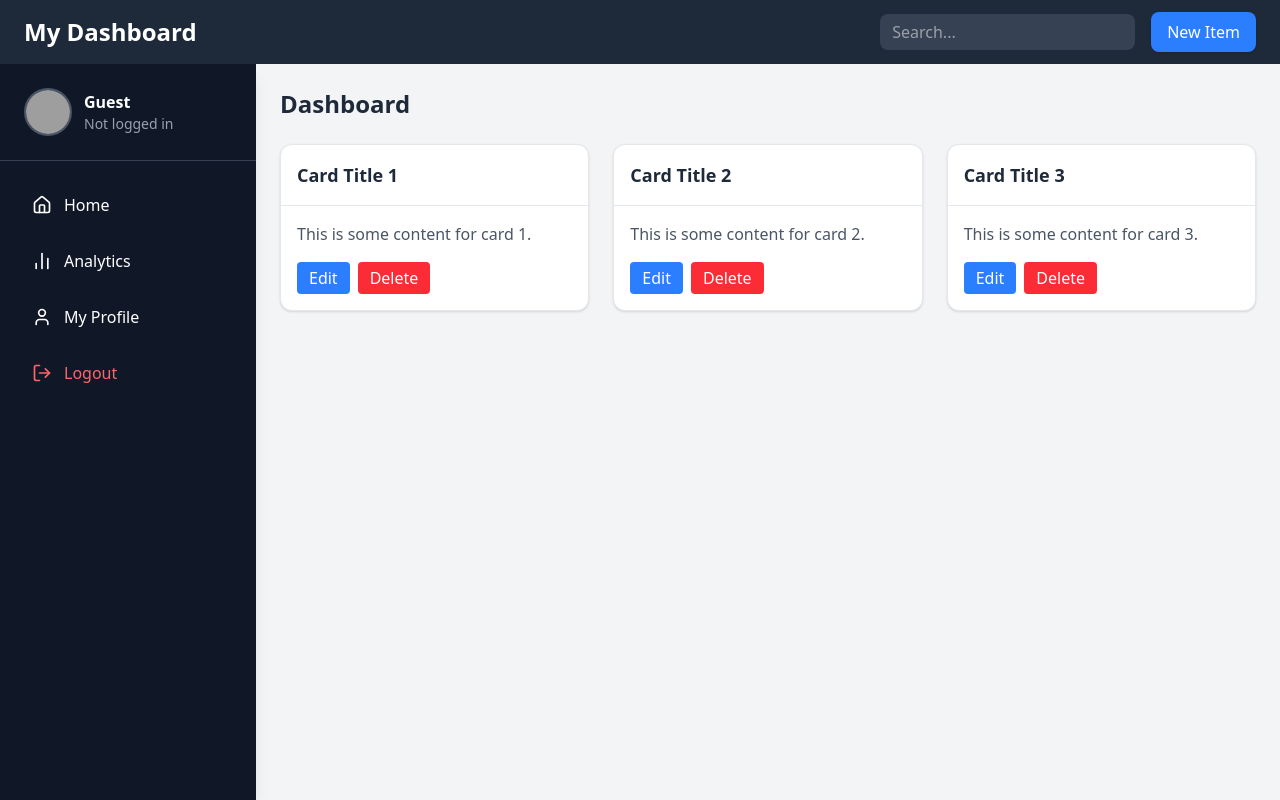
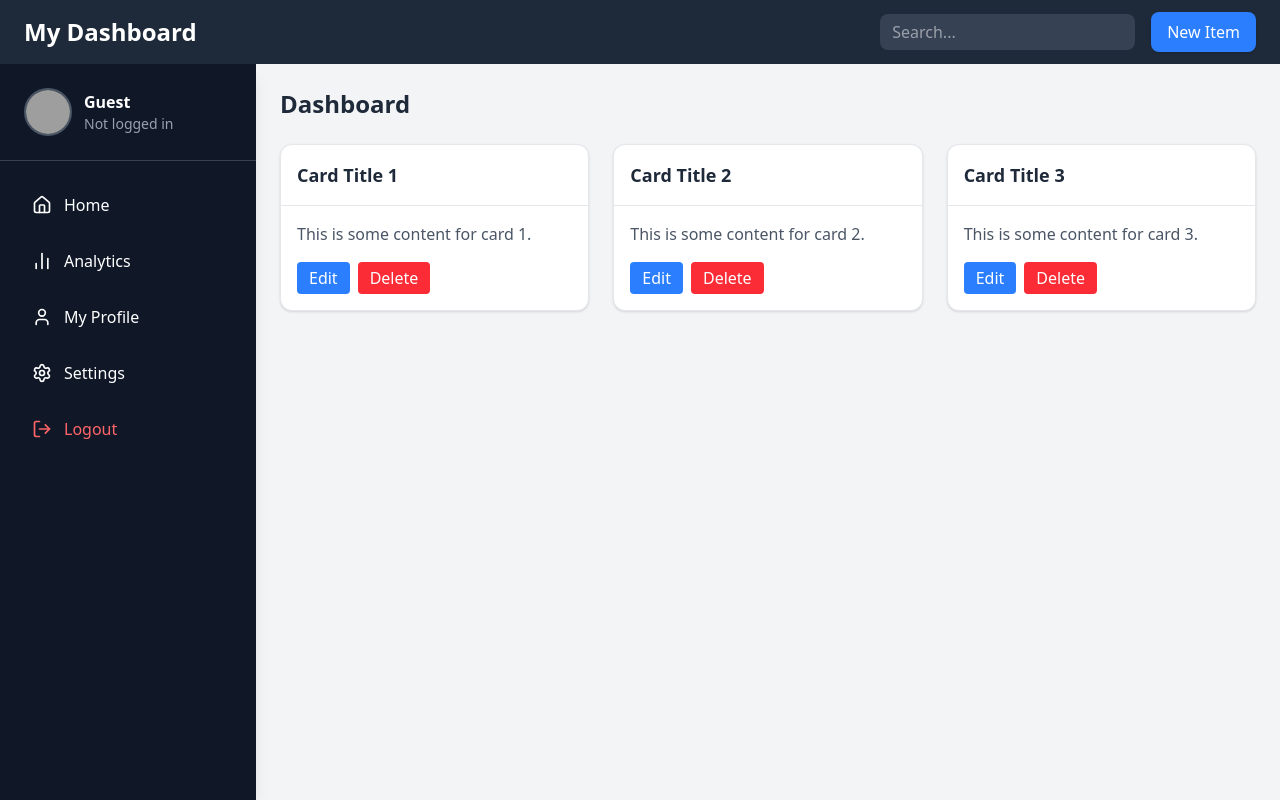
Before and after one commit to Raytay1234/Dashboard, a React (Vite) app: page / in a window 1280 px wide. Built offline with nearby package versions, Linux system fonts and the light colour scheme; grey boxes are pictures that could not be loaded; the HTML template or start-up script is replaced by a standard one.

Commit message:
fixed overlay

```diff
--- a/src/components/Profile.jsx
+++ b/src/components/Profile.jsx
@@ -41,12 +41,12 @@ const Profile = ({ user, setUser }) => {
   };
 
   return (
-    <div className="max-w-2xl mx-auto relative z-0">
+    <div className="max-w-2xl mx-auto relative">
       <h2 className="text-2xl font-bold text-gray-800 dark:text-gray-100 mb-6">
         👤 My Profile
       </h2>
 
-      <div className="bg-white dark:bg-gray-900 rounded-xl shadow p-6 space-y-6 relative z-0">
+      <div className="bg-white dark:bg-gray-900 rounded-xl shadow p-6 space-y-6">
         {/* Avatar */}
         <div className="flex items-center space-x-4">
           <img
--- a/src/components/Sidebar.jsx
+++ b/src/components/Sidebar.jsx
@@ -1,5 +1,5 @@
 import React from "react";
-import { Home, BarChart2, Settings, LogOut, User } from "lucide-react";
+import { Home, BarChart2, Settings as SettingsIcon, LogOut, User } from "lucide-react";
 
 const Sidebar = ({ isOpen, onClose, onNavigate, user, onLogout }) => {
   const handleNavClick = (page) => {
@@ -11,7 +11,7 @@ const Sidebar = ({ isOpen, onClose, onNavigate, user, onLogout }) => {
     <>
       {isOpen && (
         <div
-          className="fixed inset-0 bg-black bg-opacity-40 sm:hidden"
+          className="fixed inset-0 bg-black bg-opacity-40 sm:hidden z-40"
           onClick={onClose}
         ></div>
       )}
@@ -22,6 +22,7 @@ const Sidebar = ({ isOpen, onClose, onNavigate, user, onLogout }) => {
           transition-transform duration-300 ease-in-out
           ${isOpen ? "translate-x-0" : "-translate-x-full"}
           sm:translate-x-0 sm:static sm:flex-shrink-0
+          z-50
         `}
       >
         {/* User Profile Section */}
@@ -63,6 +64,14 @@ const Sidebar = ({ isOpen, onClose, onNavigate, user, onLogout }) => {
             <User size={20} /> <span>My Profile</span>
           </button>
 
+          {/* ✅ New Settings Tab */}
+          <button
+            onClick={() => handleNavClick("settings")}
+            className="flex items-center space-x-3 p-2 rounded-md hover:bg-gray-700 transition w-full text-left"
+          >
+            <SettingsIcon size={20} /> <span>Settings</span>
+          </button>
+
           <button
             onClick={onLogout}
             className="flex items-center space-x-3 p-2 rounded-md hover:bg-gray-700 transition w-full text-left text-red-400"
```
